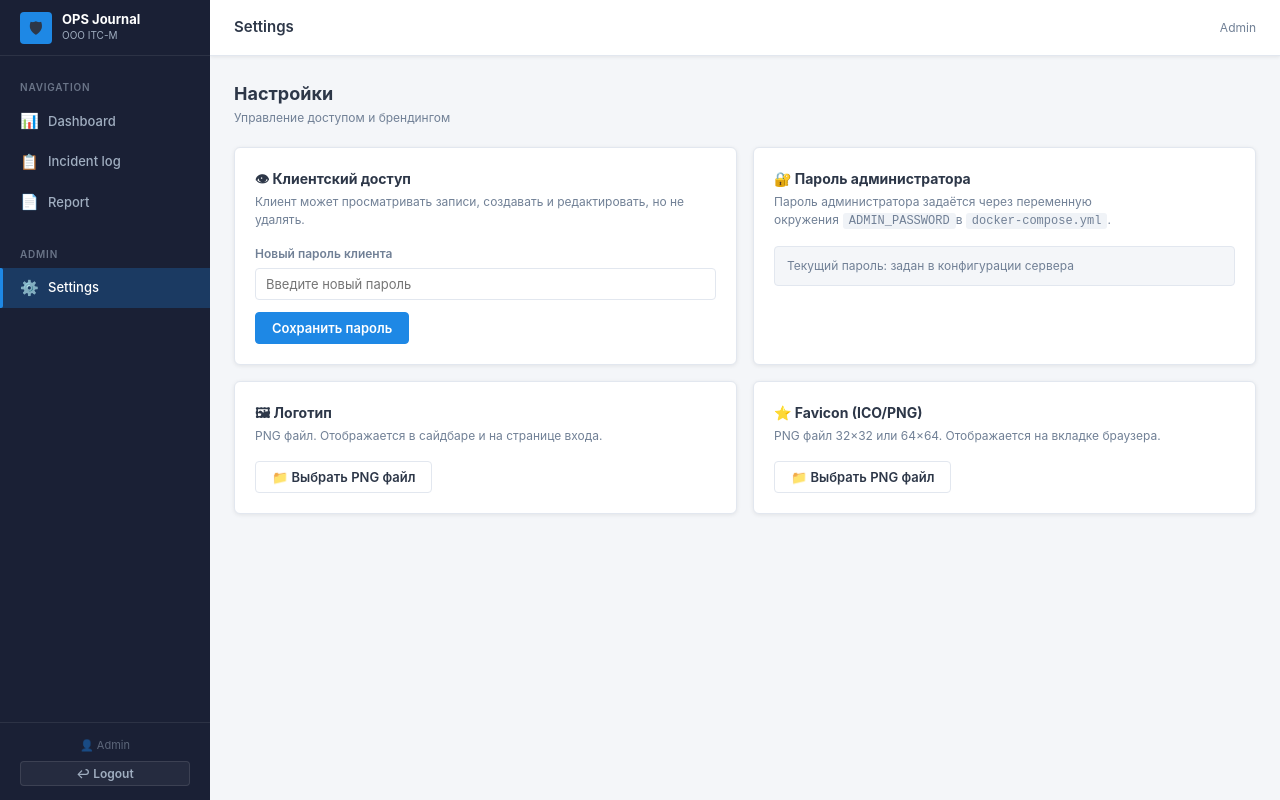
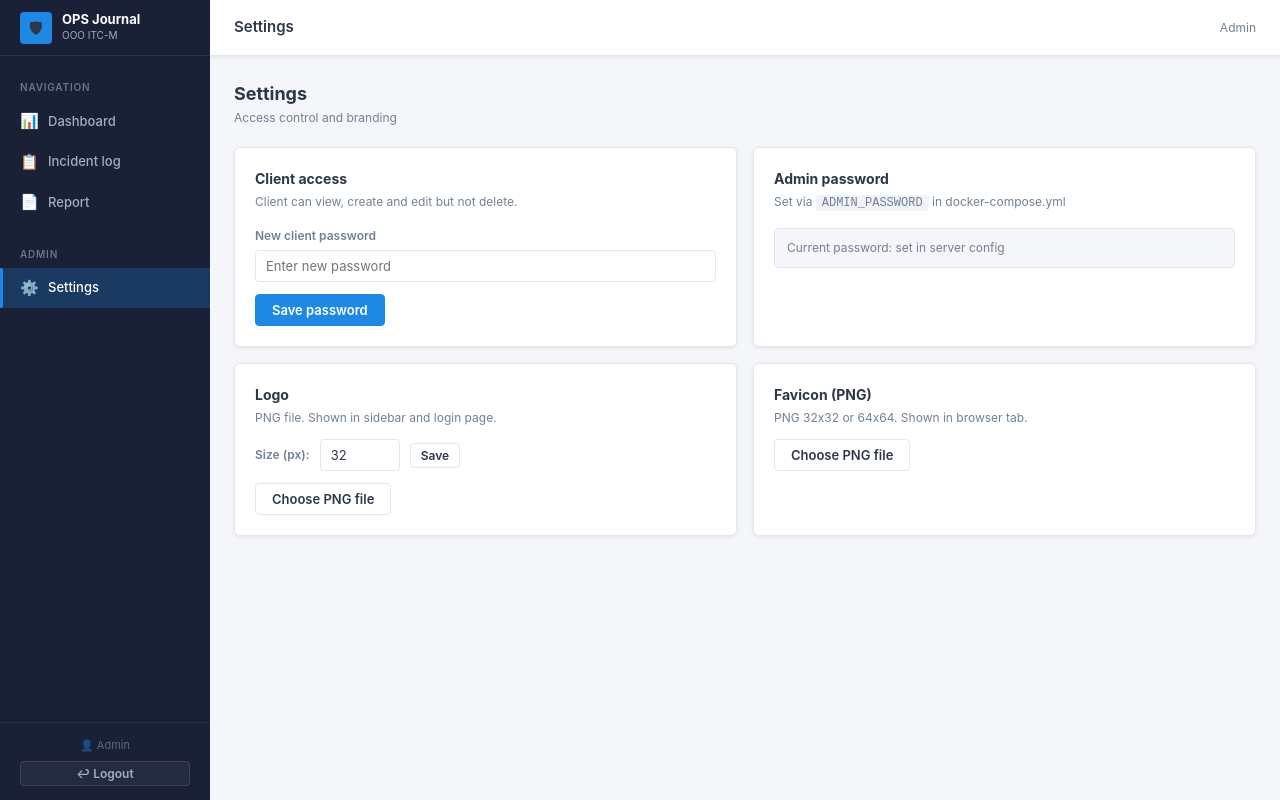
Before and after one commit to sychev23021983-design/ops-journal, a React (Vite) app in the folder frontend/: page /settings in a window 1280 px wide. Built offline with nearby package versions, Linux system fonts and the light colour scheme; no server answers; sample sign-in values are in the browser's storage.

Commit message:
add logo size setting

```diff
--- a/frontend/src/pages/SettingsPage.jsx
+++ b/frontend/src/pages/SettingsPage.jsx
@@ -5,10 +5,11 @@ import { useNavigate } from 'react-router-dom'
 export default function SettingsPage() {
   const navigate = useNavigate()
   const [viewerPassword, setViewerPassword] = useState('')
-  const [saving, setSaving]   = useState(false)
-  const [msg, setMsg]         = useState('')
-  const [logoUrl, setLogoUrl]     = useState(null)
+  const [saving, setSaving]     = useState(false)
+  const [msg, setMsg]           = useState('')
+  const [logoUrl, setLogoUrl]   = useState(null)
   const [faviconUrl, setFaviconUrl] = useState(null)
+  const [logoSize, setLogoSize] = useState(32)
   const [uploading, setUploading] = useState('')
   const logoRef    = useRef()
   const faviconRef = useRef()
@@ -18,124 +19,126 @@ export default function SettingsPage() {
     api.settings.publicSettings().then(s => {
       if (s.logo_url)    setLogoUrl(s.logo_url)
       if (s.favicon_url) setFaviconUrl(s.favicon_url)
+      if (s.logo_size)   setLogoSize(Number(s.logo_size))
     }).catch(() => {})
   }, [])
 
   async function savePassword(e) {
     e.preventDefault()
     if (!viewerPassword) return
-    setSaving(true)
-    setMsg('')
+    setSaving(true); setMsg('')
     try {
       await api.settings.update({ viewer_password: viewerPassword })
-      setMsg('✅ Пароль клиента обновлён')
+      setMsg('ok_Viewer password updated')
       setViewerPassword('')
-    } catch (err) {
-      setMsg('❌ ' + err.message)
-    } finally {
-      setSaving(false)
-    }
+    } catch (err) { setMsg('err_' + err.message) }
+    finally { setSaving(false) }
+  }
+
+  async function saveLogoSize() {
+    try {
+      await api.settings.update({ logo_size: String(logoSize) })
+      setMsg('ok_Logo size saved')
+    } catch (err) { setMsg('err_' + err.message) }
   }
 
   async function handleUpload(type, file) {
     if (!file) return
-    if (!file.name.toLowerCase().endsWith('.png')) {
-      setMsg('❌ Только PNG файлы')
-      return
-    }
-    setUploading(type)
-    setMsg('')
+    if (!file.name.toLowerCase().endsWith('.png')) { setMsg('err_PNG only'); return }
+    setUploading(type); setMsg('')
     try {
       const res = type === 'logo'
         ? await api.settings.uploadLogo(file)
         : await api.settings.uploadFavicon(file)
       if (type === 'logo')    setLogoUrl(res.url + '?t=' + Date.now())
       if (type === 'favicon') setFaviconUrl(res.url + '?t=' + Date.now())
-      setMsg(`✅ ${type === 'logo' ? 'Логотип' : 'Favicon'} загружен`)
-    } catch (err) {
-      setMsg('❌ ' + err.message)
-    } finally {
-      setUploading('')
-    }
+      setMsg('ok_' + (type === 'logo' ? 'Logo' : 'Favicon') + ' uploaded')
+    } catch (err) { setMsg('err_' + err.message) }
+    finally { setUploading('') }
   }
+
+  const msgOk  = msg.startsWith('ok_')
+  const msgText = msg.slice(4)
 
   return (
     <div className="page">
       <div className="page-header">
         <div>
-          <div className="page-title">Настройки</div>
-          <div className="page-subtitle">Управление доступом и брендингом</div>
+          <div className="page-title">Settings</div>
+          <div className="page-subtitle">Access control and branding</div>
         </div>
       </div>
 
       {msg && (
         <div style={{
-          padding:'10px 14px', borderRadius:'var(--radius)', fontSize:13,
-          marginBottom:16,
-          background: msg.startsWith('✅') ? 'var(--success-bg)' : 'var(--danger-bg)',
-          border: `1px solid ${msg.startsWith('✅') ? '#86efac' : '#fca5a5'}`,
-          color: msg.startsWith('✅') ? 'var(--success)' : 'var(--danger)',
-        }}>{msg}</div>
+          padding:'10px 14px', borderRadius:'var(--radius)', fontSize:13, marginBottom:16,
+          background: msgOk ? 'var(--success-bg)' : 'var(--danger-bg)',
+          border: '1px solid ' + (msgOk ? '#86efac' : '#fca5a5'),
+          color: msgOk ? 'var(--success)' : 'var(--danger)',
+        }}>{msgOk ? 'ok ' : 'error '}{msgText}</div>
       )}
 
       <div style={{display:'grid', gridTemplateColumns:'1fr 1fr', gap:16}}>
 
-        {/* Пароль клиента */}
         <div className="card">
-          <div style={{fontWeight:700, fontSize:14, marginBottom:4}}>👁 Клиентский доступ</div>
+          <div style={{fontWeight:700, fontSize:14, marginBottom:4}}>Client access</div>
           <div style={{fontSize:12, color:'var(--text2)', marginBottom:16}}>
-            Клиент может просматривать записи, создавать и редактировать, но не удалять.
+            Client can view, create and edit but not delete.
           </div>
           <form onSubmit={savePassword}>
             <div className="field" style={{marginBottom:12}}>
-              <label>Новый пароль клиента</label>
+              <label>New client password</label>
               <input type="password" value={viewerPassword}
                 onChange={e => setViewerPassword(e.target.value)}
-                placeholder="Введите новый пароль" />
+                placeholder="Enter new password" />
             </div>
             <button className="btn btn-primary" disabled={saving || !viewerPassword}>
-              {saving ? 'Сохранение...' : 'Сохранить пароль'}
+              {saving ? 'Saving...' : 'Save password'}
             </button>
           </form>
         </div>
 
-        {/* Пароль администратора */}
         <div className="card">
-          <div style={{fontWeight:700, fontSize:14, marginBottom:4}}>🔐 Пароль администратора</div>
+          <div style={{fontWeight:700, fontSize:14, marginBottom:4}}>Admin password</div>
           <div style={{fontSize:12, color:'var(--text2)', marginBottom:16}}>
-            Пароль администратора задаётся через переменную окружения
-            <code style={{background:'var(--bg3)', padding:'1px 6px', borderRadius:3, marginLeft:4}}>ADMIN_PASSWORD</code>
-            в <code style={{background:'var(--bg3)', padding:'1px 6px', borderRadius:3}}>docker-compose.yml</code>.
+            Set via <code style={{background:'var(--bg3)', padding:'1px 6px', borderRadius:3}}>ADMIN_PASSWORD</code> in docker-compose.yml
           </div>
           <div style={{fontSize:12, color:'var(--text2)', padding:'10px 12px', background:'var(--bg)', borderRadius:'var(--radius)', border:'1px solid var(--border)'}}>
-            Текущий пароль: задан в конфигурации сервера
+            Current password: set in server config
           </div>
         </div>
 
-        {/* Логотип */}
         <div className="card">
-          <div style={{fontWeight:700, fontSize:14, marginBottom:4}}>🖼 Логотип</div>
-          <div style={{fontSize:12, color:'var(--text2)', marginBottom:16}}>
-            PNG файл. Отображается в сайдбаре и на странице входа.
+          <div style={{fontWeight:700, fontSize:14, marginBottom:4}}>Logo</div>
+          <div style={{fontSize:12, color:'var(--text2)', marginBottom:12}}>
+            PNG file. Shown in sidebar and login page.
           </div>
           {logoUrl && (
             <div style={{marginBottom:12, padding:12, background:'var(--bg)', borderRadius:'var(--radius)', border:'1px solid var(--border)', textAlign:'center'}}>
-              <img src={logoUrl} alt="Logo" style={{maxHeight:60, maxWidth:'100%', objectFit:'contain'}} />
+              <img src={logoUrl} alt="Logo" style={{maxHeight:logoSize, maxWidth:'100%', objectFit:'contain'}} />
             </div>
           )}
+          <div style={{display:'flex', alignItems:'center', gap:10, marginBottom:12}}>
+            <label style={{fontSize:12, fontWeight:600, color:'var(--text2)', textTransform:'none', marginBottom:0, whiteSpace:'nowrap'}}>
+              Size (px):
+            </label>
+            <input type="number" value={logoSize} min="16" max="80"
+              onChange={e => setLogoSize(Number(e.target.value))}
+              style={{width:80}} />
+            <button className="btn btn-ghost btn-sm" onClick={saveLogoSize}>Save</button>
+          </div>
           <input ref={logoRef} type="file" accept=".png" style={{display:'none'}}
             onChange={e => handleUpload('logo', e.target.files[0])} />
           <button className="btn btn-ghost" disabled={uploading === 'logo'}
             onClick={() => logoRef.current.click()}>
-            {uploading === 'logo' ? 'Загрузка...' : '📁 Выбрать PNG файл'}
+            {uploading === 'logo' ? 'Uploading...' : 'Choose PNG file'}
           </button>
         </div>
 
-        {/* Favicon */}
         <div className="card">
-          <div style={{fontWeight:700, fontSize:14, marginBottom:4}}>⭐ Favicon (ICO/PNG)</div>
-          <div style={{fontSize:12, color:'var(--text2)', marginBottom:16}}>
-            PNG файл 32×32 или 64×64. Отображается на вкладке браузера.
+          <div style={{fontWeight:700, fontSize:14, marginBottom:4}}>Favicon (PNG)</div>
+          <div style={{fontSize:12, color:'var(--text2)', marginBottom:12}}>
+            PNG 32x32 or 64x64. Shown in browser tab.
           </div>
           {faviconUrl && (
             <div style={{marginBottom:12, padding:12, background:'var(--bg)', borderRadius:'var(--radius)', border:'1px solid var(--border)', textAlign:'center'}}>
@@ -146,7 +149,7 @@ export default function SettingsPage() {
             onChange={e => handleUpload('favicon', e.target.files[0])} />
           <button className="btn btn-ghost" disabled={uploading === 'favicon'}
             onClick={() => faviconRef.current.click()}>
-            {uploading === 'favicon' ? 'Загрузка...' : '📁 Выбрать PNG файл'}
+            {uploading === 'favicon' ? 'Uploading...' : 'Choose PNG file'}
           </button>
         </div>
 
```
Also changed, not shown: 1 other file (tests, documents, lock files or other folders).
